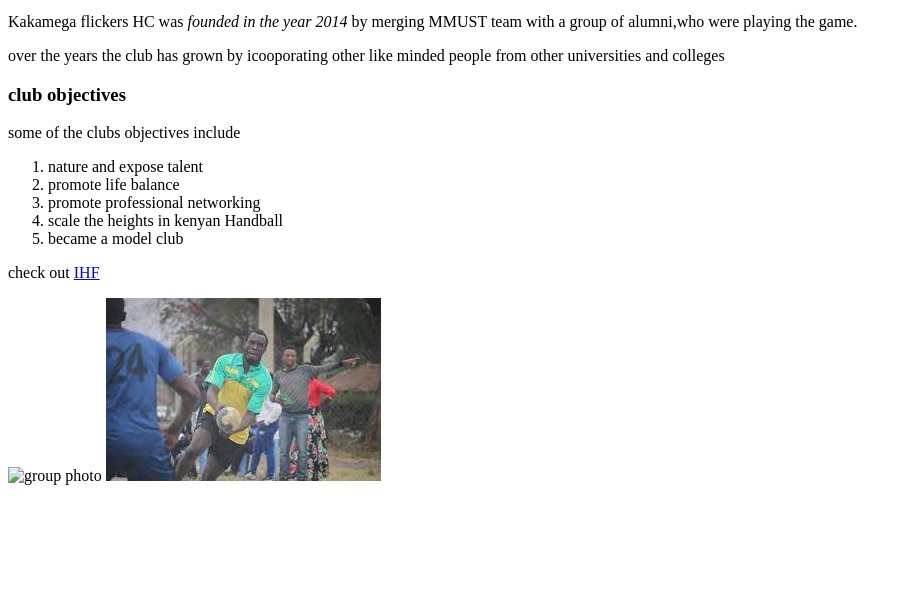
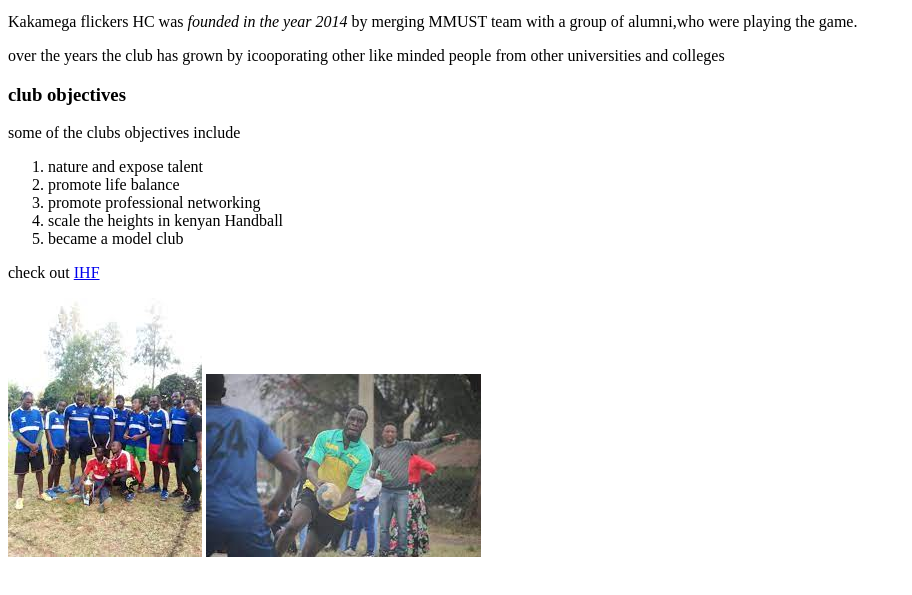
Before and after one commit to ambanibrian/my-first-webpage, a plain HTML site: page flickers-hc.html in a window 1280 px wide. Shown: the part 101-696 px from the top of the page, without its empty margins (0-912 px from the left). Drawn offline with Linux system fonts and the light colour scheme.

```diff
--- a/flickers-hc.html
+++ b/flickers-hc.html
@@ -24,6 +24,6 @@
         </ol>
 </body>
 <p>check out  <a href="https://www.ihf.info">IHF</a></p>
-<img src="handball,jpg" alt="group photo">
+<img src="handball.jpg" alt="group photo">
 <img src="images/handball.jpg" alt="photo one">
 </html>
```
Also changed, not shown: index.html (renamed from my-first-webpage.html, +2 -1 lines).
